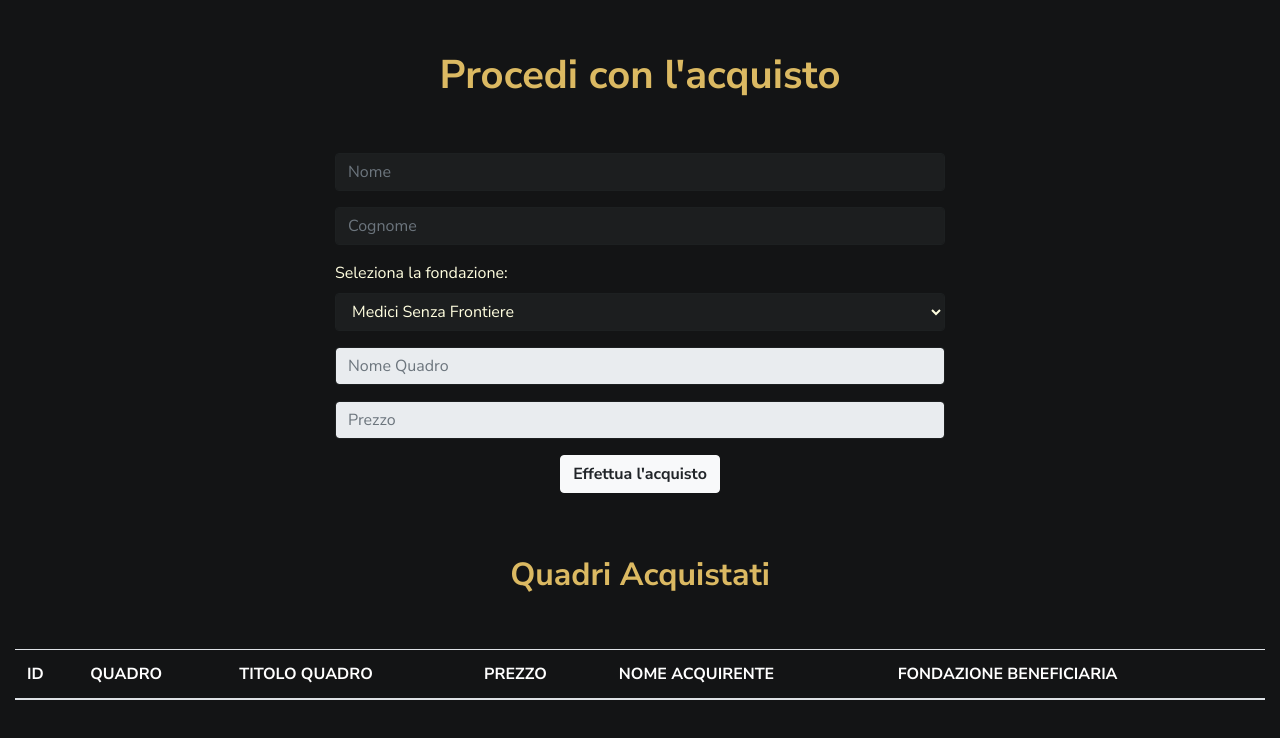
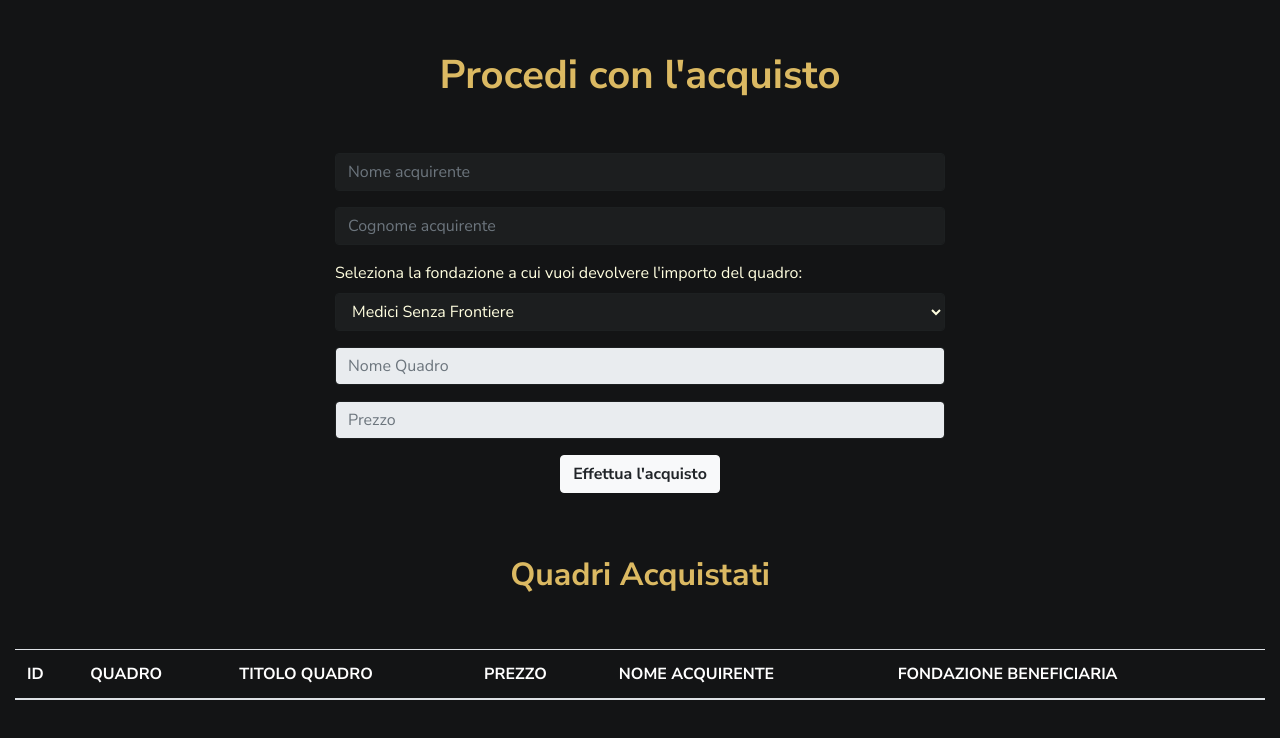
Before and after one commit to marcociano/Chain-Of-Art, a website: page index.html in a window 1280 px wide. Shown: the part 1257-1995 px from the top of the page. Drawn offline with nearby package versions, Linux system fonts and the light colour scheme; files whose address does not match are found by name; a web font is replaced by a local one.

Commit message:
Update index.html

```diff
--- a/index.html
+++ b/index.html
@@ -189,13 +189,13 @@
                 <div class="col-md-6">
                     <div class="contact-form mt-5">
                         <div class="form-group">
-                            <input type="text" class="form-control" id="name" placeholder="Nome" name="fname">
+                            <input type="text" class="form-control" id="name" placeholder="Nome acquirente" name="fname">
                         </div>
                         <div class="form-group">
-                            <input type="text" class="form-control" id="surname" placeholder="Cognome" name="lname">
+                            <input type="text" class="form-control" id="surname" placeholder="Cognome acquirente" name="lname">
                         </div>
                         <div class="form-group">
-                            <label for="foundation">Seleziona la fondazione:</label>
+                            <label for="foundation">Seleziona la fondazione a cui vuoi devolvere l'importo del quadro:</label>
                             <select class="form-control" id="foundation" name="foundation">
                                 <option value="fondazione1">Medici Senza Frontiere</option>
                                 <option value="fondazione2">Save the Children</option>
```
